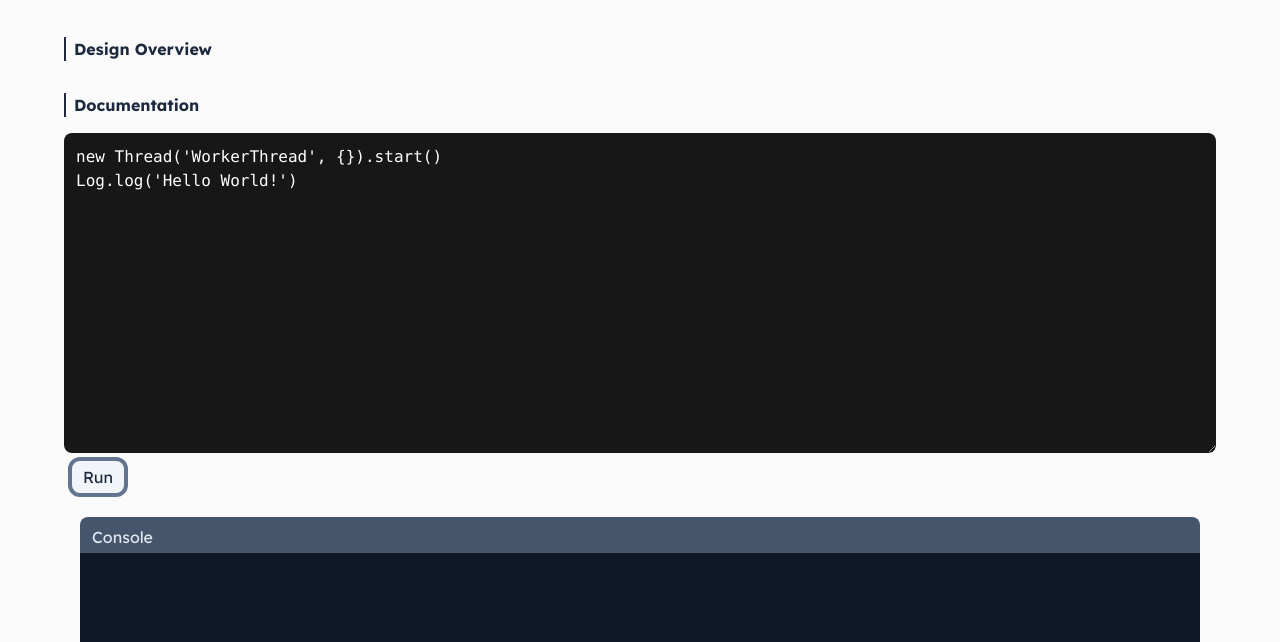
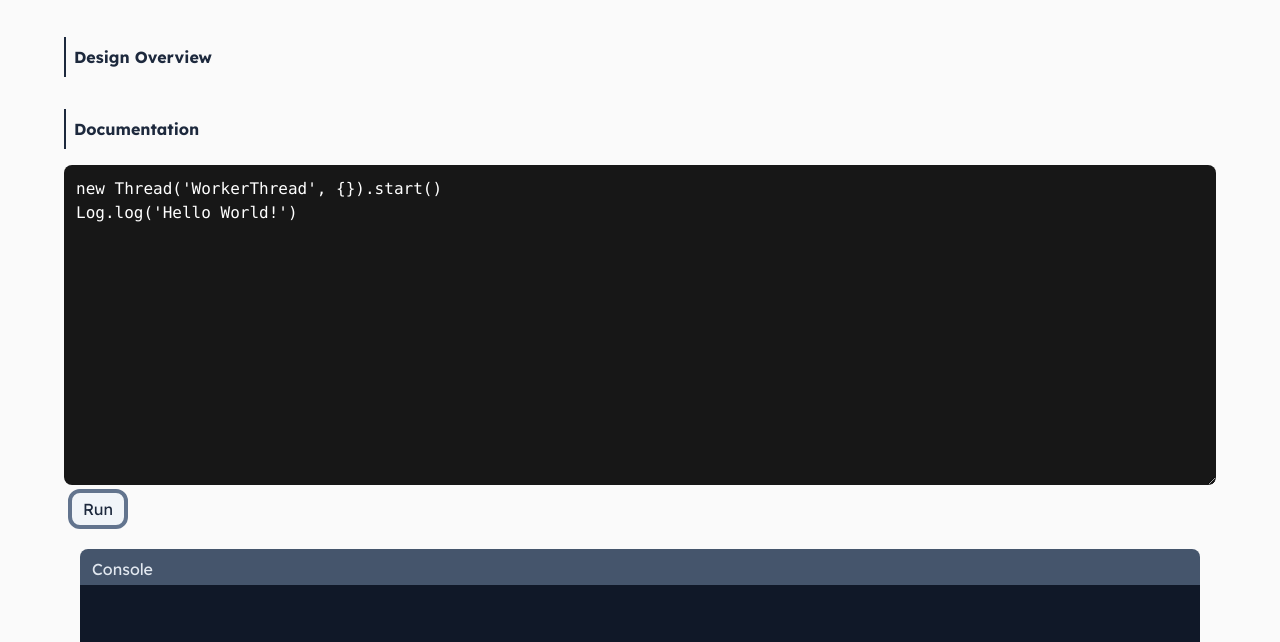
Before and after one commit to Scapsters/swen_342_github, a website with bundled scripts: page Term Project/JSThread/index.html in a window 1280 px wide. Shown: the part 107-749 px from the top of the page. Built offline with nearby package versions, Linux system fonts and the light colour scheme.

Commit message:
add interactivity on collapsible text

```diff
--- a/Term Project/JSThread/index.html
+++ b/Term Project/JSThread/index.html
@@ -18,10 +18,12 @@
 		</h1>
 		<div class="flex flex-col items-center h-screen pt-6 z-1 bg-zinc-50">
 			<div
-				class="m-4 duration-300 border-l-2 max-h-7 w-9/10 -border-slate-400 has-checked:border-sky-700 has-checked:border-l-6 has-checked:max-h-1/1 duration:300"
+				class="m-4 duration-300 border-l-2 max-h-15 w-9/10 hover:bg-neutral-200 has-checked:bg-neutral-200 has-checked:border-sky-700 has-checked:border-l-6 has-checked:max-h-1/1"
 			>
 				<input type="checkbox" id="overview" class="hidden peer" />
-				<label for="overview" class="ml-2 font-bold select-none"> Design Overview </label>
+				<label for="overview" class="block p-2 font-bold duration-300 select-none hover:bg-neutral-300">
+					Design Overview
+				</label>
 				<div class="h-0 ml-2 overflow-hidden duration-300 l-2 peer-checked:max-h-auto peer-checked:h-1/1">
 					<p>
 						A "Thread" is a stack being executed on a single processor. It's a list of instructions and
@@ -60,10 +62,10 @@
 				</div>
 			</div>
 			<div
-				class="m-4 duration-300 border-l-2 max-h-7 w-9/10 -border-slate-400 has-checked:border-sky-700 has-checked:border-l-6 has-checked:max-h-1/1 duration:300"
+				class="m-4 duration-300 border-l-2 max-h-15 w-9/10 hover:bg-neutral-200 has-checked:bg-neutral-200 has-checked:border-sky-700 has-checked:border-l-6 has-checked:max-h-1/1"
 			>
 				<input type="checkbox" id="documentation" class="hidden peer" />
-				<label for="documentation" class="ml-2 font-bold select-none"> Documentation </label>
+				<label for="documentation" class="block p-2 font-bold duration-300 select-none hover:bg-neutral-300"> Documentation </label>
 				<div class="h-0 ml-2 overflow-hidden duration-300 l-2 peer-checked:max-h-auto peer-checked:h-1/1">
 					<p>
 						The text area below is fed into the program using the Function constructor, so it has access to
@@ -145,10 +147,7 @@ Log.log('Hello World!')
 				>
 					Run
 				</button>
-				<div
-					id="console"
-					class="m-4 bg-gray-900 rounded-lg text-slate-200 h-80 border-t-slate-600 border-t-36"
-				>
+				<div id="console" class="m-4 bg-gray-900 rounded-lg text-slate-200 h-80 border-t-slate-600 border-t-36">
 					<p class="p-3 -mt-10 text-slate-200">Console</p>
 					<div id="output" class="pl-4 -mt-2 overflow-auto text-slate-200 h-1/1"></div>
 				</div>
```
